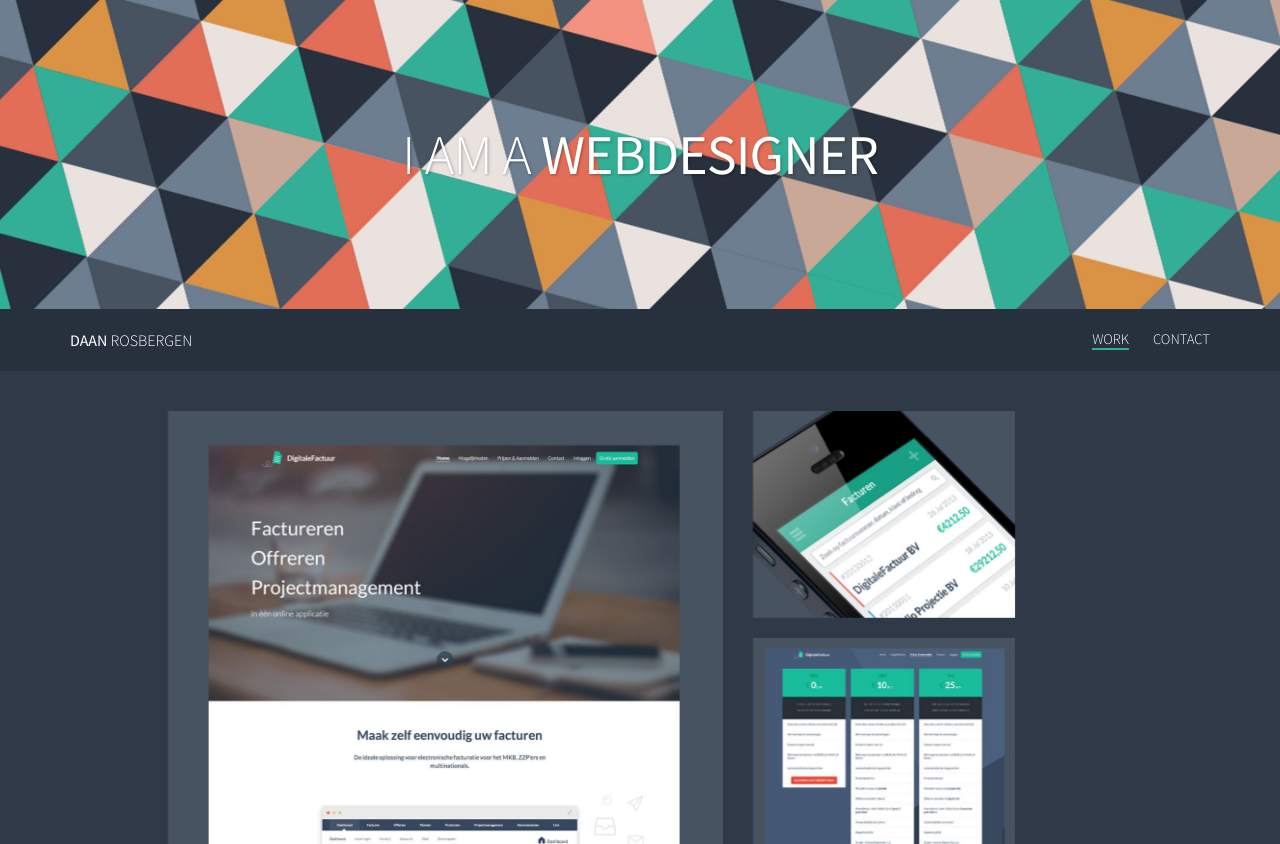
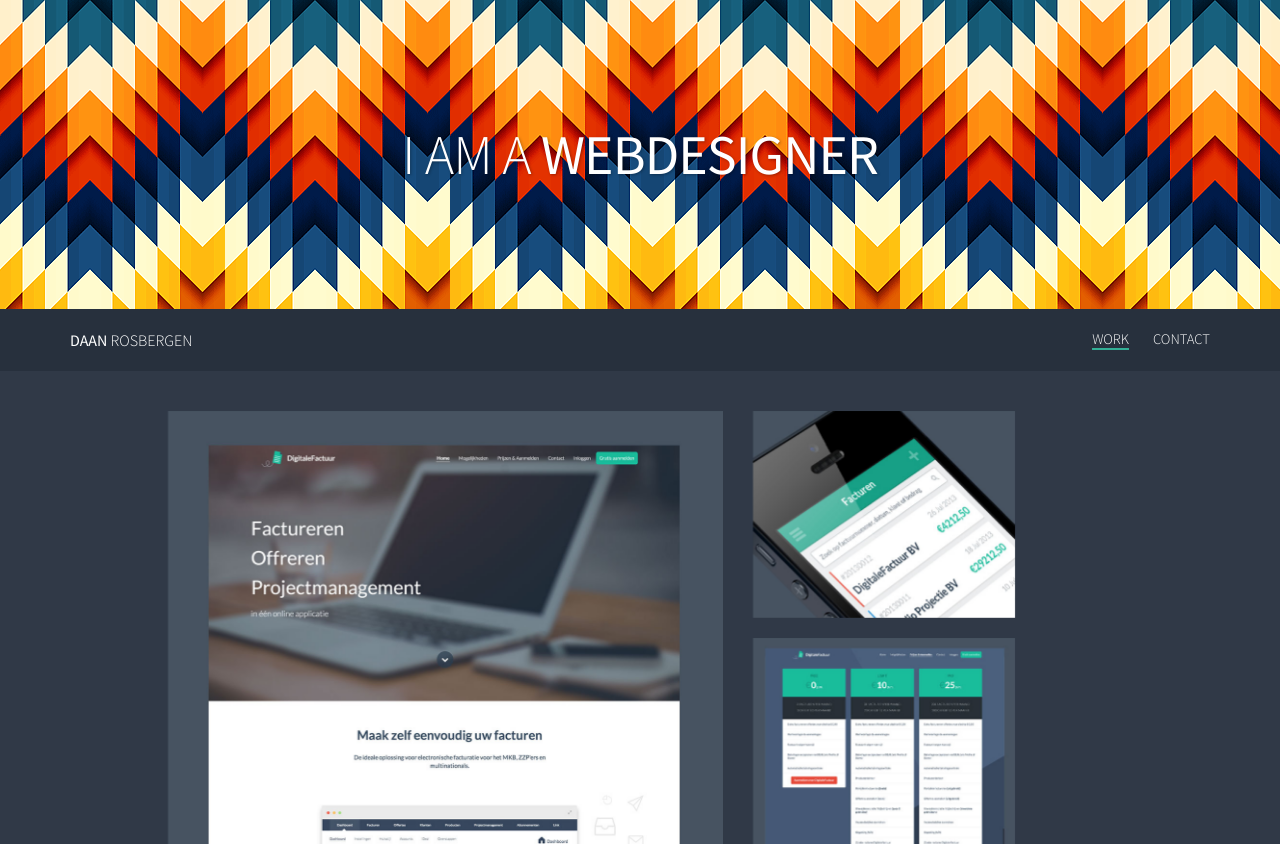
Before and after one commit to Badmuts/portfolio, a PHP site: page / in a window 1280 px wide. Shown: the top 844 px of the page. Run offline with PHP 8.4, Linux system fonts and the light colour scheme; some libraries are stand-ins or nearby versions.

Commit message:
Change header background image

```diff
--- a/css/sass/_header.sass
+++ b/css/sass/_header.sass
@@ -1,8 +1,7 @@
 .header
 	padding: 6% 0
 	text-align: center
-	background: url(../img/header_bg.jpg) no-repeat
-	background-size: 100%
+	background: url(../img/header_bg_pattern.png)
 	box-shadow: 3px 0 0 #000
 	position: relative
 	z-index: 1
--- a/css/style.css
+++ b/css/style.css
@@ -32,8 +32,7 @@ img {
 .header {
   padding: 6% 0;
   text-align: center;
-  background: url(../img/header_bg.jpg) no-repeat;
-  background-size: 100%;
+  background: url(../img/header_bg_pattern.png);
   box-shadow: 3px 0 0 black;
   position: relative;
   z-index: 1; }
--- a/index.php
+++ b/index.php
@@ -23,10 +23,10 @@
 <head>
 	<meta charset="UTF-8">
 	<title>Webdesigner - Daan Rosbergen</title>
+	<link href='http://fonts.googleapis.com/css?family=Source+Sans+Pro:300,400,600' rel='stylesheet' type='text/css'>
 	<link rel="stylesheet" href="css/grid.css">
 	<link rel="stylesheet" href="css/style.css">
 	<link rel="stylesheet" href="css/animate-custom.css">
-	<link href='http://fonts.googleapis.com/css?family=Source+Sans+Pro:300,400,600' rel='stylesheet' type='text/css'>
 </head>
 <body>
 	<div class="header" id="header">
```
Also changed, not shown: img/header_bg_pattern.png (added).
